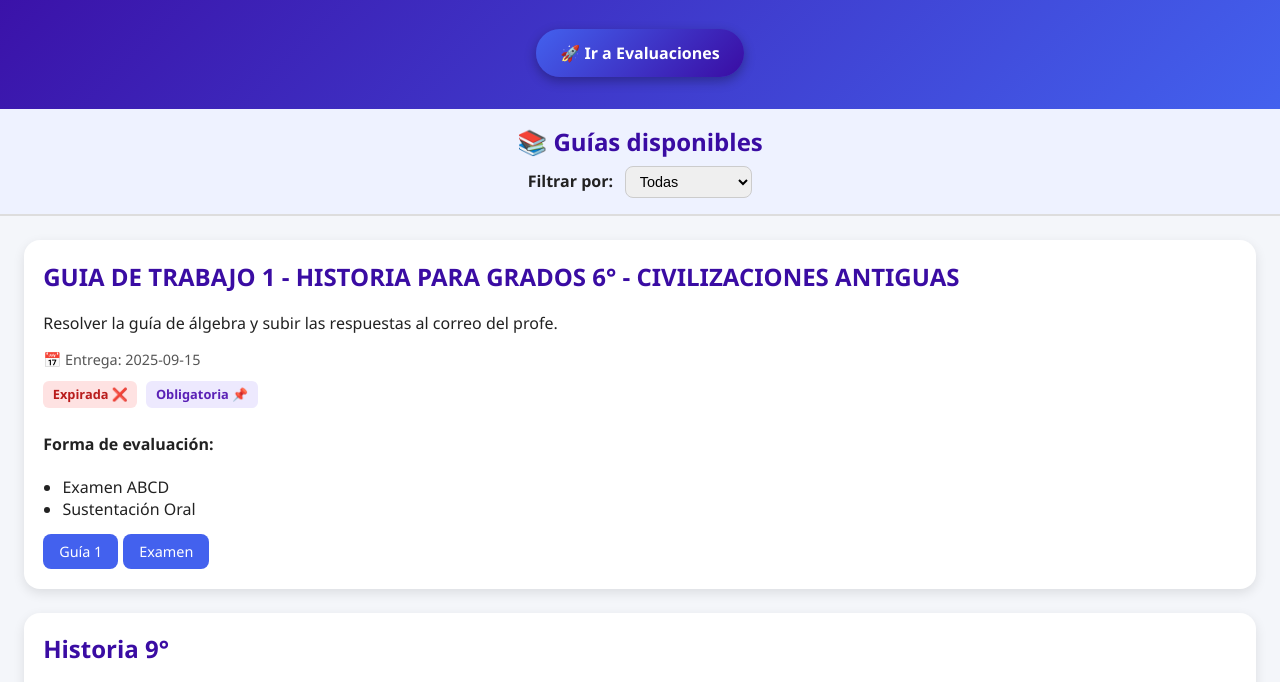
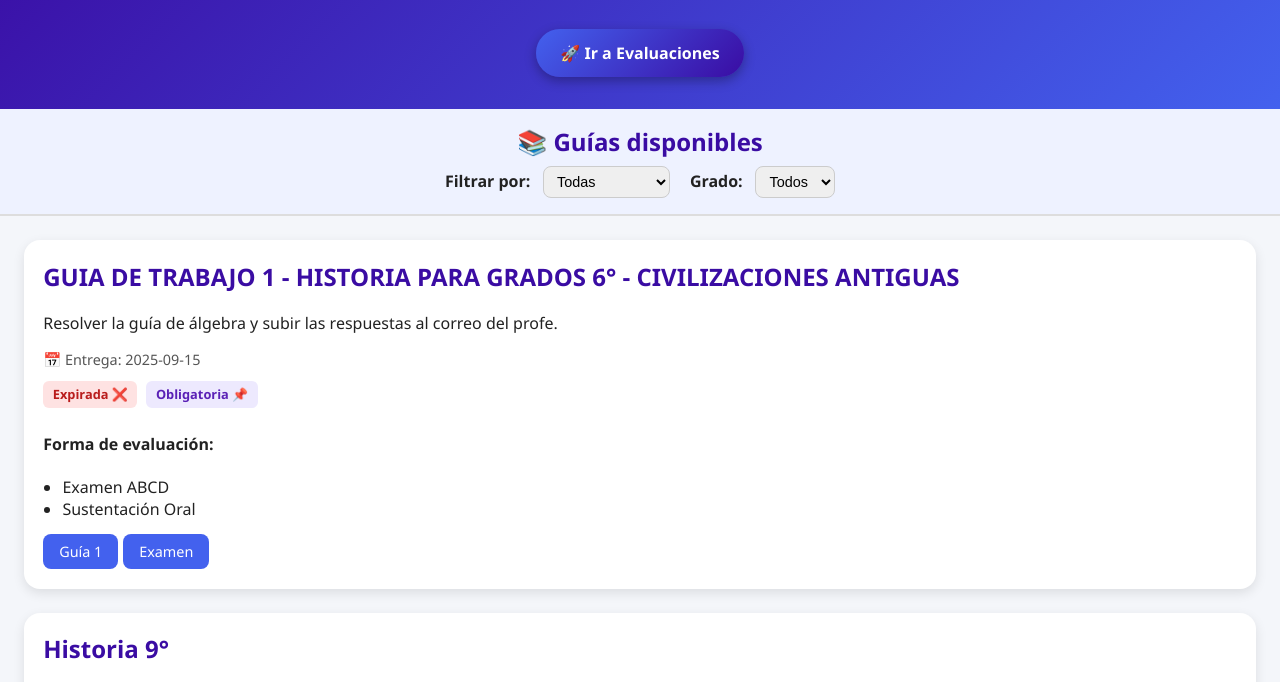
Before and after one commit to joelXVS/E-duguias, a plain HTML site: page index.html in a window 1280 px wide. Shown: the part 108-790 px from the top of the page. Drawn offline with Linux system fonts and the light colour scheme.

Commit message:
Update index.html

```diff
--- a/index.html
+++ b/index.html
@@ -27,6 +27,11 @@
         <option value="obligatoria">Obligatorias</option>
         <option value="participativa">Participativas</option>
       </select>
+
+      <label for="gradeFilter" style="margin-left:1rem;">Grado:</label>
+      <select id="gradeFilter">
+        <option value="todos">Todos</option>
+      </select>
     </div>
   </section>
 
```
